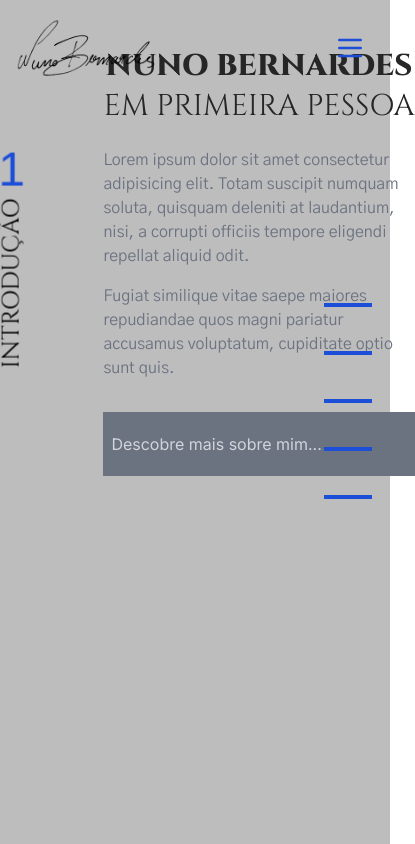
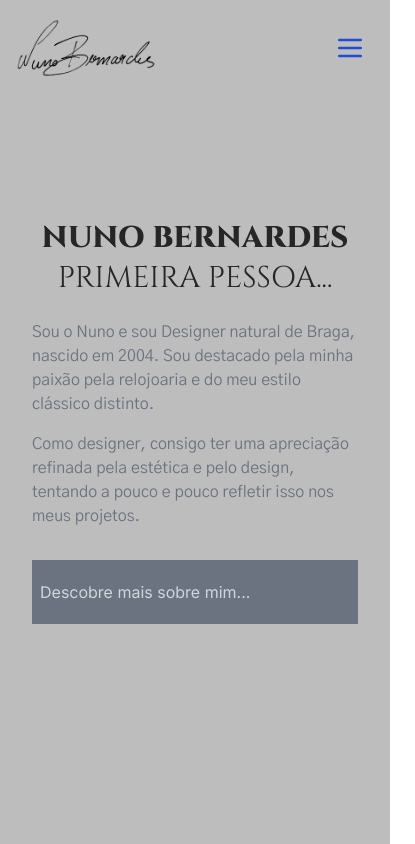
Before and after one commit to Maaz-Ahmed007/portfolio, a Next.js app: page / in a window 390 px wide. Shown: the top 844 px of the page, 415 px wide, since content can reach past the window. Built offline with nearby package versions, Linux system fonts and the light colour scheme; a web font is replaced by a local one.

Commit message:
side header and slider responsive

```diff
--- a/app/(homepage)/_components/section-paragraph.tsx
+++ b/app/(homepage)/_components/section-paragraph.tsx
@@ -12,9 +12,9 @@ export const SectionParagraph = () => {
             "text-gray-500",
             paragraphText.className
         )}>
-            Lorem ipsum dolor sit amet consectetur adipisicing elit. Totam suscipit numquam soluta, quisquam deleniti at laudantium, nisi, a corrupti officiis tempore eligendi repellat aliquid odit.
+            Sou o Nuno e sou Designer natural de Braga, nascido em 2004. Sou destacado pela minha paixão pela relojoaria e do meu estilo clássico distinto.
             <div className="pt-4">
-                Fugiat similique vitae saepe maiores repudiandae quos magni pariatur accusamus voluptatum, cupiditate optio sunt quis.
+                Como designer, consigo ter uma apreciação refinada pela estética e pelo design, tentando a pouco e pouco refletir isso nos meus projetos.
             </div>
         </div>
     )
--- a/app/(homepage)/_components/section-side-header.tsx
+++ b/app/(homepage)/_components/section-side-header.tsx
@@ -32,10 +32,9 @@ export const SideSectionHeader = ({
 }: SideSectionHeaderProp) => {
     return (
         // w-1/6 transform -rotate-90
-        <div className="flex items-center justify-center
-        relative top-1/2 w-1/6 transform -rotate-90">
+        <div className="md:flex items-center justify-center hidden relative top-1/2 w-1/4 md:w-1/6 transform -rotate-90">
             <div className={cn(
-                "whitespace-nowrap uppercase text-2xl md:text-3xl font-normal mr-4",
+                "whitespace-nowrap uppercase sm:text-xl md:text-3xl font-normal mr-4",
                 textFont.className,
                 color === 1 && "text-black",
                 color === 2 && "text-white"
--- a/app/(homepage)/_components/section-slider.tsx
+++ b/app/(homepage)/_components/section-slider.tsx
@@ -2,8 +2,8 @@ import Link from "next/link"
 
 export const SectionSlider = () => {
     return (
-        <div className="fixed right-10 top-1/3 z-50">
-            {[1, 2, 3, 4, 5].map((section: number) => (
+        <div className="fixed hidden md:block right-10 top-1/3 z-50">
+            {[1, 2, 3, 4, 5, 6].map((section: number) => (
                 <Link key={section} href={`#section${section}`}>
                     <div className="h-12 w-1 cursor-pointer transform rotate-90 bg-blue-700" />
                 </Link>
--- a/app/(homepage)/_components/section-subheading.tsx
+++ b/app/(homepage)/_components/section-subheading.tsx
@@ -14,22 +14,16 @@ const textFont = Cinzel({
 });
 
 interface SectionSubheadingProps {
-    first: string
-    second: string
+    subHeading: string
 }
 
-export const SectionSubheading = ({ first, second }: SectionSubheadingProps) => {
+export const SectionSubheading = ({ subHeading }: SectionSubheadingProps) => {
     return (
         <div className="flex items-center md:justify-start justify-center">
             <h1 className={cn(
                 "text-3xl md:text-2xl font-light uppercase whitespace-nowrap text-center text-neutral-800 mb-6",
                 textFont.className)}>
-                <div className="block md:hidden">
-                    {first}
-                </div>
-                <div className="hidden md:block">
-                    {second}
-                </div>
+                {subHeading}
             </h1>
         </div>
     )
--- a/app/(homepage)/page.tsx
+++ b/app/(homepage)/page.tsx
@@ -20,9 +20,9 @@ const Page = () => {
                         sectionHeading="Introdução"
                         color={1}
                     />
-                    <div className="md:w-2/3 my-auto pl-32">
+                    <div className="h-screen w-full p-8 my-auto items-center content-center justify-start md:pl-32">
                         <SectionHeader heading="Nuno bernardes" />
-                        <SectionSubheading first="em primeira pessoa" second="primeira pessoa..." />
+                        <SectionSubheading subHeading="primeira pessoa..." />
                         <SectionParagraph />
                         <CustomButtom />
                     </div>
```
